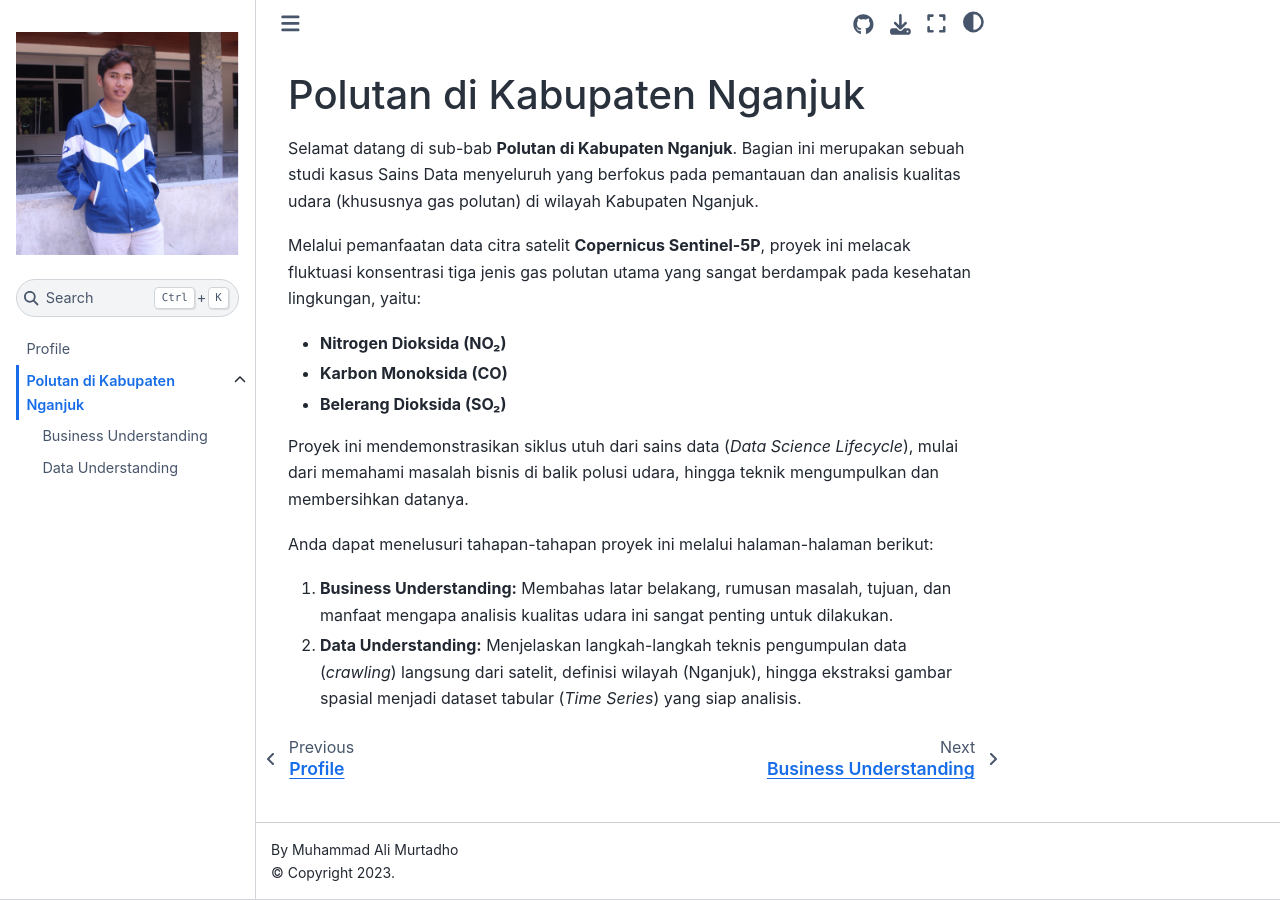
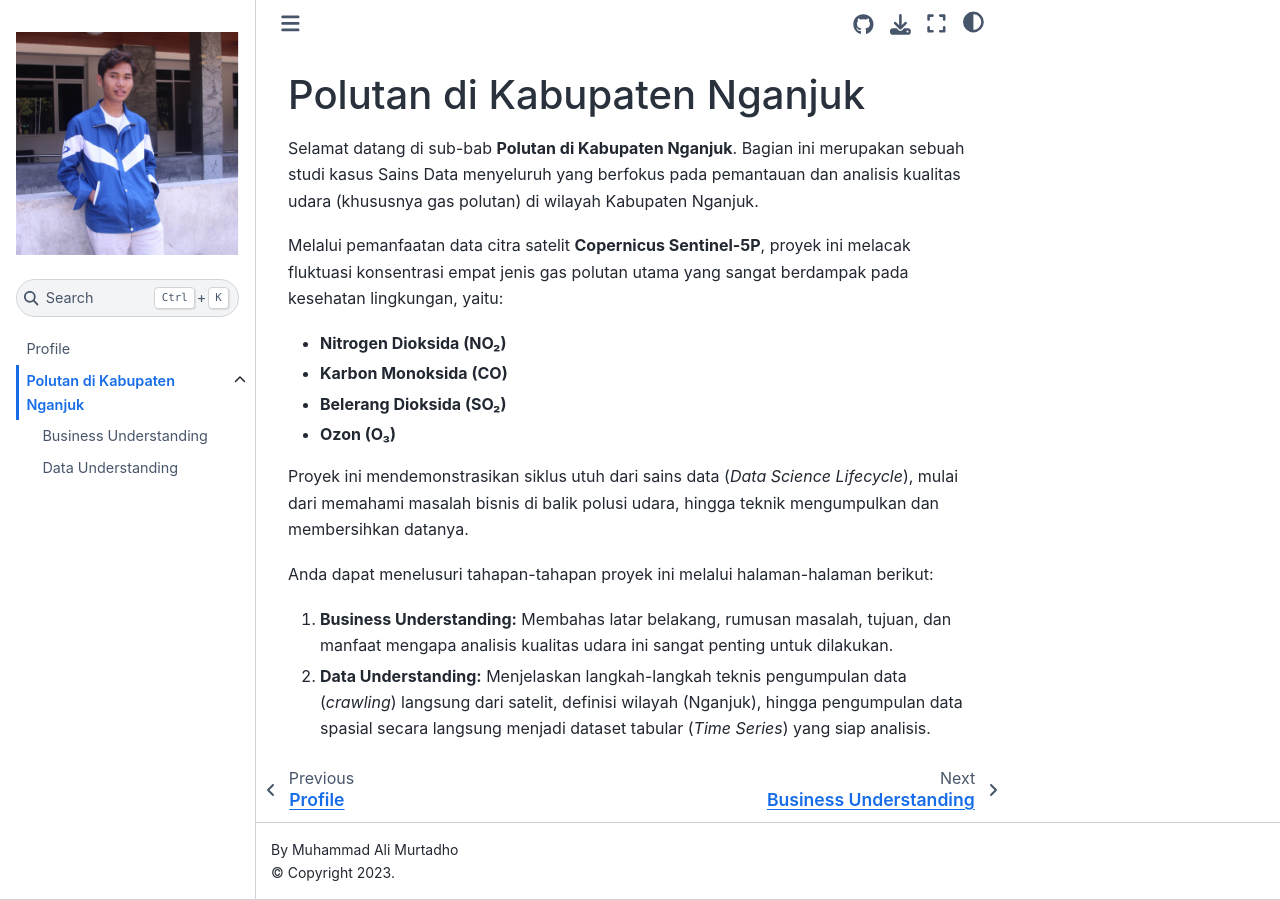
Before and after one commit to itsaalii/PSD, a Jupyter Book: the page built from views/polutan/polutan.md, in a window 1280 px wide. Built offline with Jupyter Book 1.0.4 settings and Sphinx 7.4.7 and the Sphinx Book theme 1.1.4, drawn with Linux system fonts in a browser that asks for light colours.

Commit message:
docs: add documentation for air quality data business and collection processes

```diff
--- a/views/polutan/polutan.md
+++ b/views/polutan/polutan.md
@@ -2,13 +2,14 @@
 
 Selamat datang di sub-bab **Polutan di Kabupaten Nganjuk**. Bagian ini merupakan sebuah studi kasus Sains Data menyeluruh yang berfokus pada pemantauan dan analisis kualitas udara (khususnya gas polutan) di wilayah Kabupaten Nganjuk.
 
-Melalui pemanfaatan data citra satelit **Copernicus Sentinel-5P**, proyek ini melacak fluktuasi konsentrasi tiga jenis gas polutan utama yang sangat berdampak pada kesehatan lingkungan, yaitu:
+Melalui pemanfaatan data citra satelit **Copernicus Sentinel-5P**, proyek ini melacak fluktuasi konsentrasi empat jenis gas polutan utama yang sangat berdampak pada kesehatan lingkungan, yaitu:
 - **Nitrogen Dioksida (NO₂)**
 - **Karbon Monoksida (CO)**
 - **Belerang Dioksida (SO₂)**
+- **Ozon (O₃)**
 
 Proyek ini mendemonstrasikan siklus utuh dari sains data (*Data Science Lifecycle*), mulai dari memahami masalah bisnis di balik polusi udara, hingga teknik mengumpulkan dan membersihkan datanya.
 
 Anda dapat menelusuri tahapan-tahapan proyek ini melalui halaman-halaman berikut:
 1. **Business Understanding:** Membahas latar belakang, rumusan masalah, tujuan, dan manfaat mengapa analisis kualitas udara ini sangat penting untuk dilakukan.
-2. **Data Understanding:** Menjelaskan langkah-langkah teknis pengumpulan data (_crawling_) langsung dari satelit, definisi wilayah (Nganjuk), hingga ekstraksi gambar spasial menjadi dataset tabular (_Time Series_) yang siap analisis.
+2. **Data Understanding:** Menjelaskan langkah-langkah teknis pengumpulan data (_crawling_) langsung dari satelit, definisi wilayah (Nganjuk), hingga pengumpulan data spasial secara langsung menjadi dataset tabular (_Time Series_) yang siap analisis.
```
Also changed, not shown: views/polutan/bussiness-understanding.md (+1 -1 lines), views/polutan/data-understanding.md (+2 -3 lines).
